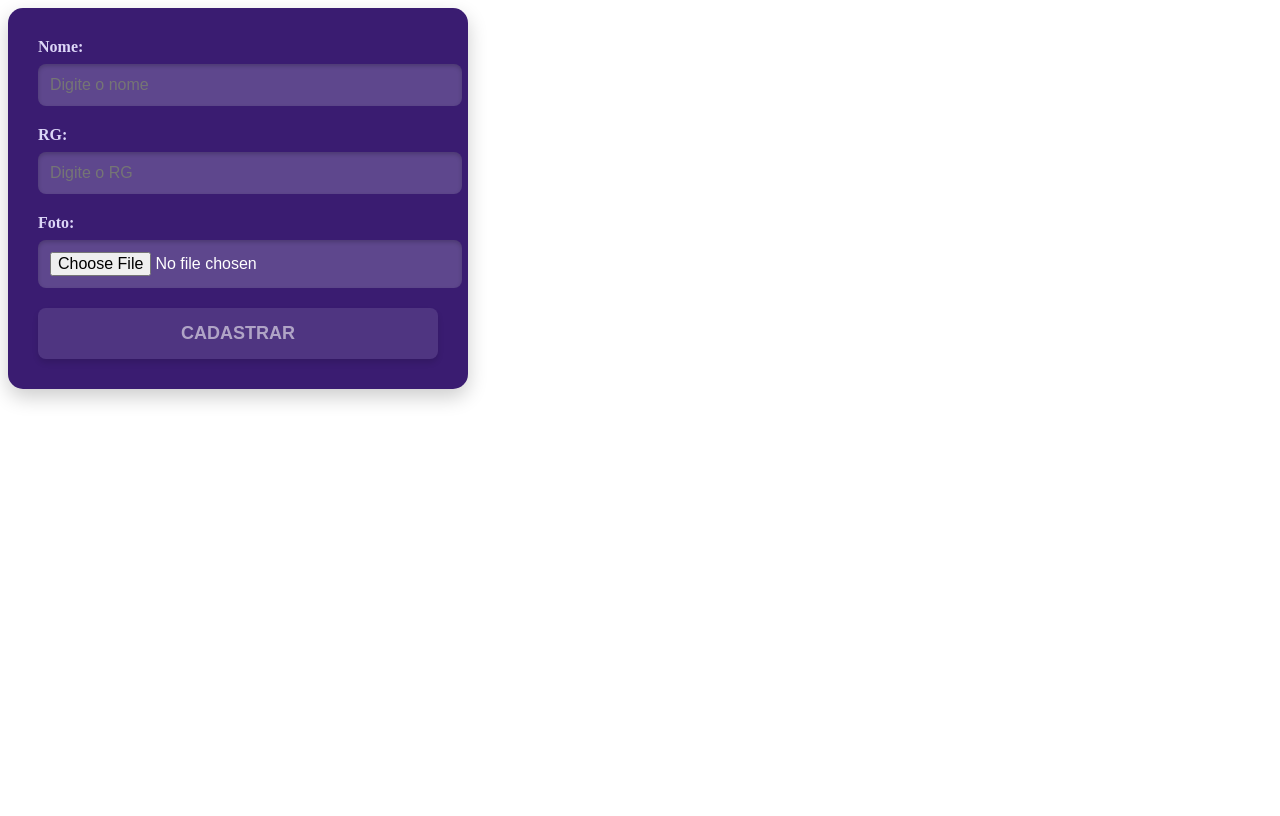
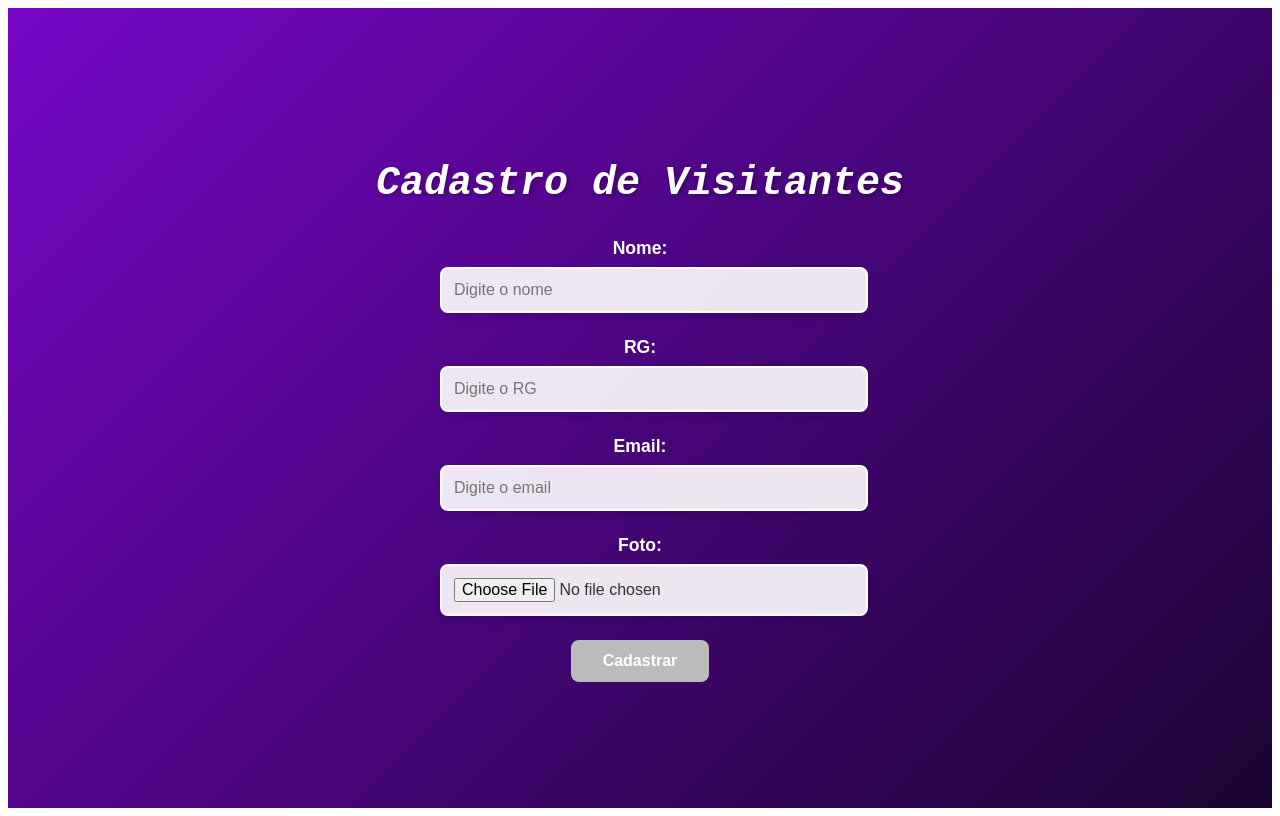
Before and after one commit to Kayuan165/TCCfront, an Angular app: page /create in a window 1280 px wide. Built offline with nearby package versions, Linux system fonts and the light colour scheme.

Commit message:
feat: Adiciona feedback para o usuário e otimiza a página de registro

```diff
--- a/src/app/app.component.ts
+++ b/src/app/app.component.ts
@@ -1,10 +1,12 @@
+import { CommonModule } from '@angular/common';
 import { Component } from '@angular/core';
+import { ReactiveFormsModule } from '@angular/forms';
 import { RouterOutlet } from '@angular/router';
 
 @Component({
   selector: 'app-root',
   standalone: true,
-  imports: [RouterOutlet],
+  imports: [RouterOutlet, CommonModule, ReactiveFormsModule],
   templateUrl: './app.component.html',
   styleUrl: './app.component.scss',
 })
--- a/src/app/features/user/register/register.component.html
+++ b/src/app/features/user/register/register.component.html
@@ -1,4 +1,8 @@
+<app-toast #toast></app-toast>
 <form [formGroup]="registerForm" (ngSubmit)="onSubmit()">
+  <div class="form-container">
+    <h1>Cadastro de Visitantes</h1>
+
     <div class="form-group">
       <label for="name">Nome:</label>
       <input
@@ -23,15 +27,45 @@
 
     <div class="form-group">
       <label for="rg">RG:</label>
-    <input id="rg" type="text" formControlName="rg" placeholder="Digite o RG" />
+      <input
+        id="rg"
+        type="text"
+        formControlName="rg"
+        placeholder="Digite o RG"
+      />
       <div
-      *ngIf="registerForm.get('rg')?.invalid && registerForm.get('rg')?.touched"
+        *ngIf="
+          registerForm.get('rg')?.invalid && registerForm.get('rg')?.touched
+        "
       >
         <small *ngIf="registerForm.get('rg')?.errors?.['required']"
           >RG é obrigatório</small
         >
         <small *ngIf="registerForm.get('rg')?.errors?.['pattern']"
           >RG deve conter apenas números</small
+        >
+      </div>
+    </div>
+
+    <div class="form-group">
+      <label for="email">Email:</label>
+      <input
+        id="email"
+        type="email"
+        formControlName="email"
+        placeholder="Digite o email"
+      />
+      <div
+        *ngIf="
+          registerForm.get('email')?.invalid &&
+          registerForm.get('email')?.touched
+        "
+      >
+        <small *ngIf="registerForm.get('email')?.errors?.['required']"
+          >Email é obrigatório</small
+        >
+        <small *ngIf="registerForm.get('email')?.errors?.['email']"
+          >Email inválido</small
         >
       </div>
     </div>
@@ -47,4 +81,5 @@
     <button type="submit" [disabled]="registerForm.invalid || !selectedFile">
       Cadastrar
     </button>
+  </div>
 </form>
--- a/src/app/features/user/register/register.component.scss
+++ b/src/app/features/user/register/register.component.scss
@@ -1,115 +1,79 @@
-body {
+.form-container {
+  display: flex;
+  flex-direction: column;
+  align-items: center;
+  justify-content: center;
+  height: 100vh;
+  background: linear-gradient(135deg, #7606c6, #1b0432);
+  color: #fff;
   font-family: 'Arial', sans-serif;
-  margin: 0;
-  padding: 0;
-  height: 100vh;
-  display: flex;
-  justify-content: center;
-  align-items: center;
-  overflow: hidden;
-  background: linear-gradient(135deg, #7b4397, #dc2430);
-  animation: gradientBackground 8s ease infinite;
-  color: #fff;
-}
-
-form {
-  background-color: #3a1c71;
-  border-radius: 15px;
-  padding: 30px;
-  width: 100%;
-  max-width: 400px;
-  box-shadow: 0 8px 20px rgba(0, 0, 0, 0.2);
-  animation: fadeIn 0.8s ease-in-out;
+  text-align: center;
 
   h1 {
-    font-size: 24px;
-    text-align: center;
-    margin-bottom: 20px;
-    color: #e0e0e0;
+    font-size: 2.5rem;
+    font-style: italic;
+    font-family: 'Courier New', Courier, monospace;
+    margin-bottom: 2rem;
+    text-shadow: 2px 2px 4px rgba(0, 0, 0, 0.3);
   }
 
   .form-group {
-    margin-bottom: 20px;
+    margin-bottom: 1.5rem;
+    width: 100%;
+    max-width: 400px;
 
     label {
+      font-size: 1.1rem;
+      font-weight: bold;
       display: block;
-      font-weight: bold;
-      margin-bottom: 8px;
-      color: #dcd6f7;
+      margin-bottom: 0.5rem;
+      color: #fff;
     }
 
-    input[type='text'],
-    input[type='file'] {
+    input {
       width: 100%;
-      padding: 12px;
-      border: none;
+      padding: 0.75rem;
+      border: 2px solid #fff;
       border-radius: 8px;
-      font-size: 16px;
-      background-color: #5e478d;
-      color: #fff;
-      box-shadow: inset 0 2px 4px rgba(0, 0, 0, 0.2);
+      font-size: 1rem;
+      color: #333;
+      background: rgba(255, 255, 255, 0.9);
+      box-shadow: 0 4px 6px rgba(0, 0, 0, 0.1);
       transition: all 0.3s ease;
 
       &:focus {
         outline: none;
-        background-color: #8561c5;
-        box-shadow: 0 0 0 2px #dcd6f7;
+        border-color: #6a0dad;
+        box-shadow: 0 0 8px #6a0dad;
       }
     }
 
     small {
+      color: #ffcccb;
+      font-size: 0.9rem;
+      margin-top: 0.5rem;
       display: block;
-      margin-top: 5px;
-      color: #f48fb1;
     }
   }
 
   button {
-    width: 100%;
-    padding: 15px;
+    background-color: #4b0082;
+    color: #fff;
+    padding: 0.75rem 2rem;
     border: none;
     border-radius: 8px;
-    background-color: #8e44ad;
-    color: #fff;
-    font-size: 18px;
+    font-size: 1rem;
     font-weight: bold;
-    text-transform: uppercase;
     cursor: pointer;
-    transition: all 0.3s ease;
-    box-shadow: 0 4px 6px rgba(0, 0, 0, 0.2);
+    transition: background 0.3s ease;
 
     &:hover {
-      background-color: #732d91;
-      box-shadow: 0 6px 12px rgba(0, 0, 0, 0.3);
+      background-color: #6a0dad;
     }
 
     &:disabled {
-      background-color: #5e478d;
+      background-color: #bbb;
       cursor: not-allowed;
-      opacity: 0.6;
     }
   }
 }
-
-@keyframes fadeIn {
-  from {
-    opacity: 0;
-    transform: scale(0.9);
-  }
-  to {
-    opacity: 1;
-    transform: scale(1);
-  }
-}
-
-@keyframes gradientBackground {
-  0% {
-    background: linear-gradient(135deg, #7b4397, #dc2430);
-  }
-  50% {
-    background: linear-gradient(135deg, #42275a, #734b6d);
-  }
-  100% {
-    background: linear-gradient(135deg, #7b4397, #dc2430);
-  }
-}
--- a/src/app/features/user/register/register.component.ts
+++ b/src/app/features/user/register/register.component.ts
@@ -1,4 +1,4 @@
-import { Component } from '@angular/core';
+import { Component, ViewChild } from '@angular/core';
 import {
   FormBuilder,
   FormGroup,
@@ -9,14 +9,16 @@ import {
 import { UserService } from '../services/user.service';
 import { CommonModule } from '@angular/common';
 import { User } from '../../../shared/Interfaces/user.interface';
+import { ToastComponent } from '../../../shared/components/toast/toast.component';
 
 @Component({
   selector: 'app-register',
-  imports: [FormsModule, CommonModule, ReactiveFormsModule],
+  imports: [FormsModule, CommonModule, ReactiveFormsModule, ToastComponent],
   templateUrl: './register.component.html',
   styleUrl: './register.component.scss',
 })
 export class RegisterComponent {
+  @ViewChild('toast') toast!: ToastComponent;
   registerForm: FormGroup;
   selectedFile: File | null = null;
 
@@ -29,6 +31,7 @@ export class RegisterComponent {
     this.registerForm = this.fb.group({
       name: ['', [Validators.required, Validators.minLength(2)]],
       rg: ['', [Validators.required, Validators.pattern(/^\d+$/)]],
+      email: ['', [Validators.required, Validators.minLength(10)]],
       photo: [null, Validators.required],
     });
   }
@@ -43,31 +46,35 @@ export class RegisterComponent {
   onSubmit(): void {
     console.log('Formulário:', this.registerForm.value);
     console.log('Valid:', this.registerForm.valid);
-    console.log('Errores:', this.registerForm.errors);
 
     if (this.registerForm.valid && this.selectedFile) {
       const user: User = {
         name: this.registerForm.get('name')?.value,
         rg: this.registerForm.get('rg')?.value,
+        email: this.registerForm.get('email')?.value,
         photo: this.selectedFile,
       };
 
       const formData = new FormData();
       formData.append('name', user.name);
       formData.append('rg', user.rg);
+      formData.append('email', user.email);
       formData.append('photo', user.photo);
 
       this.userService.register(formData).subscribe(
-        (response) => {
-          console.log('Usuário cadastrado com sucesso', response);
+        () => {
+          this.toast.showToast('Visitante cadastrado com sucesso!', 'sucess');
         },
         (error) => {
-          console.error('Erro ao cadastrar usuário', error);
+          this.toast.showToast(
+            'Erro ao cadastrar visitante. Tente novamente',
+            'error'
+          );
+          console.error(error);
         }
       );
     } else {
-      console.error('Formulário inválido ou arquivo não selecionado');
-      console.log(this.registerForm.errors);
+      this.toast.showToast('Preencha todos os campos corretamente', 'info');
     }
   }
 }
--- a/src/app/shared/Interfaces/user.interface.ts
+++ b/src/app/shared/Interfaces/user.interface.ts
@@ -1,5 +1,6 @@
 export interface User {
   name: string;
   rg: string;
+  email: string;
   photo: File;
 }
--- /dev/null
+++ b/src/app/shared/components/toast/toast.component.html
@@ -0,0 +1,3 @@
+<div class="toast" *ngIf="show" [ngClass]="type">
+  <span>{{ message }}</span>
+</div>
--- /dev/null
+++ b/src/app/shared/components/toast/toast.component.scss
@@ -0,0 +1,41 @@
+.toast {
+  position: fixed;
+  bottom: 20px;
+  right: 20px;
+  min-width: 250px;
+  padding: 15px 20px;
+  border-radius: 8px;
+  font-size: 14px;
+  font-weight: 600;
+  color: #fff;
+  box-shadow: 0 4px 6px rgba(0, 0, 0, 0.1);
+  z-index: 1000;
+  animation: fade-in-out 0.3s ease-in-out;
+
+  &.success {
+    background-color: #4caf50;
+  }
+
+  &.error {
+    background-color: #f44336;
+  }
+
+  &.info {
+    background-color: #2196f3;
+  }
+}
+
+@keyframes fade-in-out {
+  0% {
+    opacity: 0;
+    transform: translateY(20px);
+  }
+  50% {
+    opacity: 1;
+    transform: translateY(0);
+  }
+  100% {
+    opacity: 0;
+    transform: translateY(-20px);
+  }
+}
--- /dev/null
+++ b/src/app/shared/components/toast/toast.component.ts
@@ -0,0 +1,33 @@
+import { CommonModule } from '@angular/common';
+import { Component } from '@angular/core';
+import { FormsModule } from '@angular/forms';
+
+@Component({
+  selector: 'app-toast',
+  imports: [FormsModule, CommonModule],
+  standalone: true,
+  templateUrl: './toast.component.html',
+  styleUrl: './toast.component.scss',
+})
+export class ToastComponent {
+  public message: string = '';
+  public show: boolean = false;
+  public type: 'sucess' | 'error' | 'info' = 'info';
+
+  constructor() {}
+
+  ngOnInit(): void {}
+
+  showToast(
+    message: string,
+    type: 'sucess' | 'error' | 'info',
+    duration: number = 3000
+  ): void {
+    (this.message = message),
+      (this.type = type),
+      (this.show = true),
+      setTimeout(() => {
+        this.show = false;
+      }, duration);
+  }
+}
```
Also changed, not shown: 1 other file (tests, documents, lock files or other folders). Lines whose indentation alone changed are shown as unchanged.
